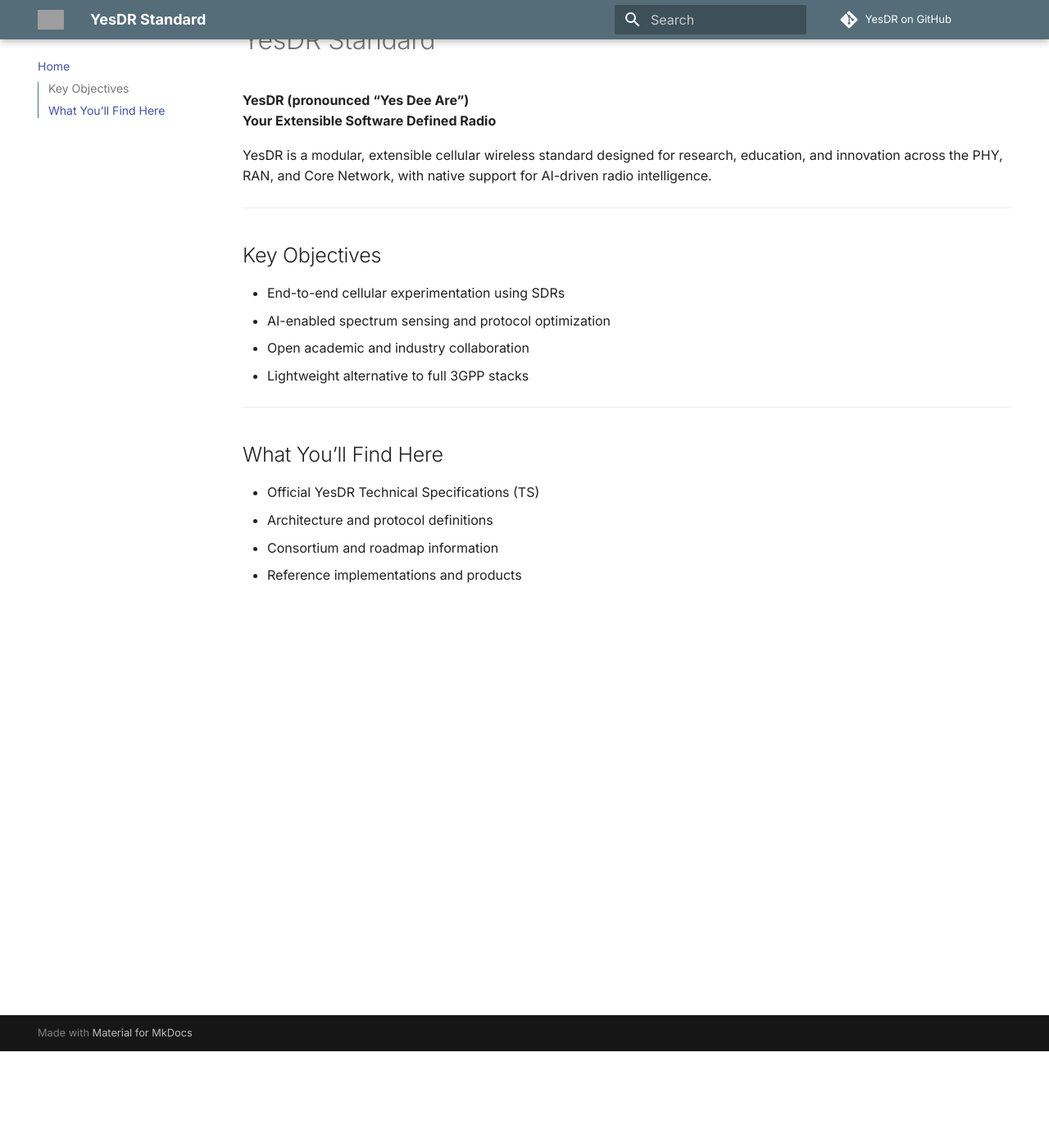
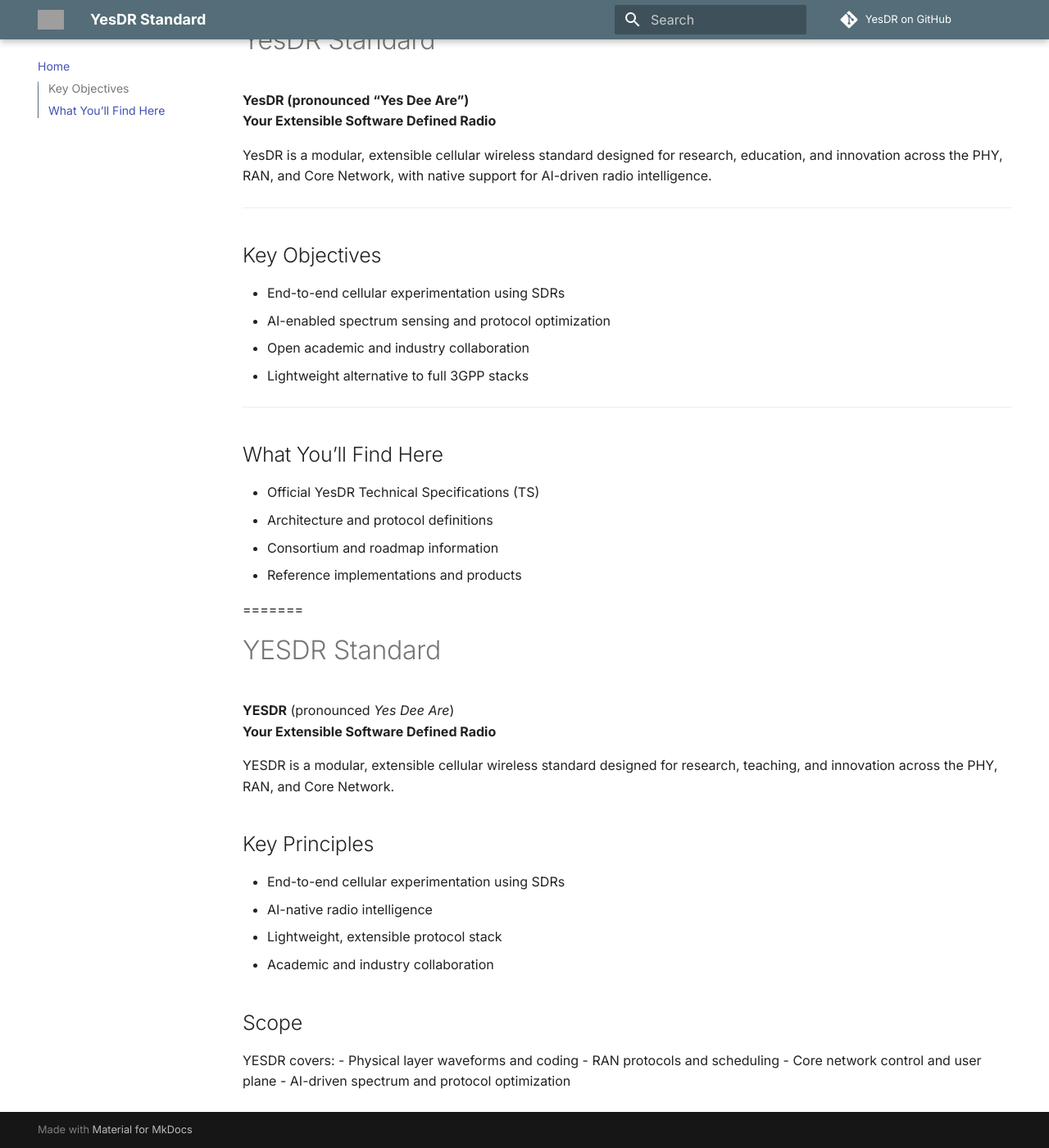
Before and after one commit to chandharlabs/yesdr-standard, an MkDocs documentation site: the page built from docs/index.md, in a window 1280 px wide and 1400 px high, scrolled down 118 px. Shown: the whole window at 82% size. Built offline with MkDocs 1.6.1 and Material for MkDocs 9.7.7, drawn with Linux system fonts in a browser that asks for light colours; comment, search, counter and statistics services are not loaded; grey boxes are pictures that could not be loaded.

Commit message:
Initial Commit

````diff
--- a/docs/index.md
+++ b/docs/index.md
@@ -1,3 +1,4 @@
+
 # YesDR Standard
 
 **YesDR (pronounced “Yes Dee Are”)**
@@ -22,3 +23,25 @@
 - Architecture and protocol definitions
 - Consortium and roadmap information
 - Reference implementations and products
+
+=======
+# YESDR Standard
+
+**YESDR** (pronounced *Yes Dee Are*)
+**Your Extensible Software Defined Radio**
+
+YESDR is a modular, extensible cellular wireless standard designed for
+research, teaching, and innovation across the PHY, RAN, and Core Network.
+
+## Key Principles
+- End-to-end cellular experimentation using SDRs
+- AI-native radio intelligence
+- Lightweight, extensible protocol stack
+- Academic and industry collaboration
+
+## Scope
+YESDR covers:
+- Physical layer waveforms and coding
+- RAN protocols and scheduling
+- Core network control and user plane
+- AI-driven spectrum and protocol optimization
--- a/mkdocs.yml
+++ b/mkdocs.yml
@@ -1,4 +1,5 @@
 site_name: YesDR Standard
+
 site_url: https://yesdr-standard.org
 site_description: Your Extensible Software Defined Radio – A modular cellular wireless standard
 
@@ -9,11 +10,22 @@
   name: material
   logo: images/yesdr-logo.png
   favicon: images/yesdr-logo.png
+
+site_description: Your Extensible Software Defined Radio – Modular Cellular Wireless Standard
+site_url: https://yesdr-standard.org
+
+theme:
+  name: material
+  logo: images/yesdr-logo.svg
+  favicon: images/yesdr-logo.svg
+
   font:
     text: Inter
     code: JetBrains Mono
   palette:
+
     scheme: default
+
     primary: blue grey
     accent: indigo
   features:
@@ -22,6 +34,7 @@
     - navigation.top
     - toc.integrate
     - content.code.copy
+
     - search.highlight
 
 nav:
@@ -33,12 +46,27 @@
       - TS 00.005 – YACP: standards/ts-0005-yacp.md
       - TS 00.006 – YSMP: standards/ts-0006-ysmp.md
       - TS 00.007 – YCore: standards/ts-0007-ycore.md
+
+nav:
+  - Home: index.md
+  - About: about.md
+  - Pronunciation: pronunciation.md
+  - Standards:
+      - TS 00.001 – Overall Description: standards/ts-00-001-overall.md
+      - TS 00.004 – Architecture: standards/ts-00-004-architecture.md
+      - TS 23.501 Mapping: standards/ts-23-501-mapping.md
+      - YACP (Control Plane): standards/ts-24-001-yacp.md
+      - YSMP (Spectrum): standards/ts-24-002-ysmp.md
+      - YUPF (User Plane): standards/ts-29-001-yupf.md
+      - YCore (Core): standards/ts-29-002-ycore.md
+
   - Consortium: consortium.md
   - Roadmap: roadmap.md
   - Contact: contact.md
 
 plugins:
   - search
+
 
 markdown_extensions:
   - admonition
@@ -50,3 +78,13 @@
   - attr_list
   - pymdownx.superfences
   - pymdownx.tabbed
+  - git-revision-date-localized
+
+markdown_extensions:
+  - admonition
+  - tables
+  - toc:
+      permalink: true
+  - footnotes
+  - attr_list
+  - pymdownx.superfences
--- /dev/null
+++ b/requirements.txt
@@ -0,0 +1,4 @@
+```text
+mkdocs
+mkdocs-material
+mkdocs-git-revision-date-localized-plugin
````
Also changed, not shown: README.md (added, +14 -0 lines), docs/about.md (added, +7 -0 lines), docs/consortium.md (added, +12 -0 lines), docs/contact.md (added, +10 -0 lines), docs/pronunciation.md (added, +7 -0 lines), docs/roadmap.md (added, +14 -0 lines), docs/.github/workflows/build.yml (added), docs/standards/ts-00-001-overall.md (added), docs/standards/ts-00-004-architecture.md (added), docs/standards/ts-23-501-mapping.md (added), docs/standards/ts-24-001-yacp.md (added), docs/standards/ts-24-002-ysmp.md (added), docs/standards/ts-29-001-yupf.md (added), docs/standards/ts-29-002-ycore.md (added).
